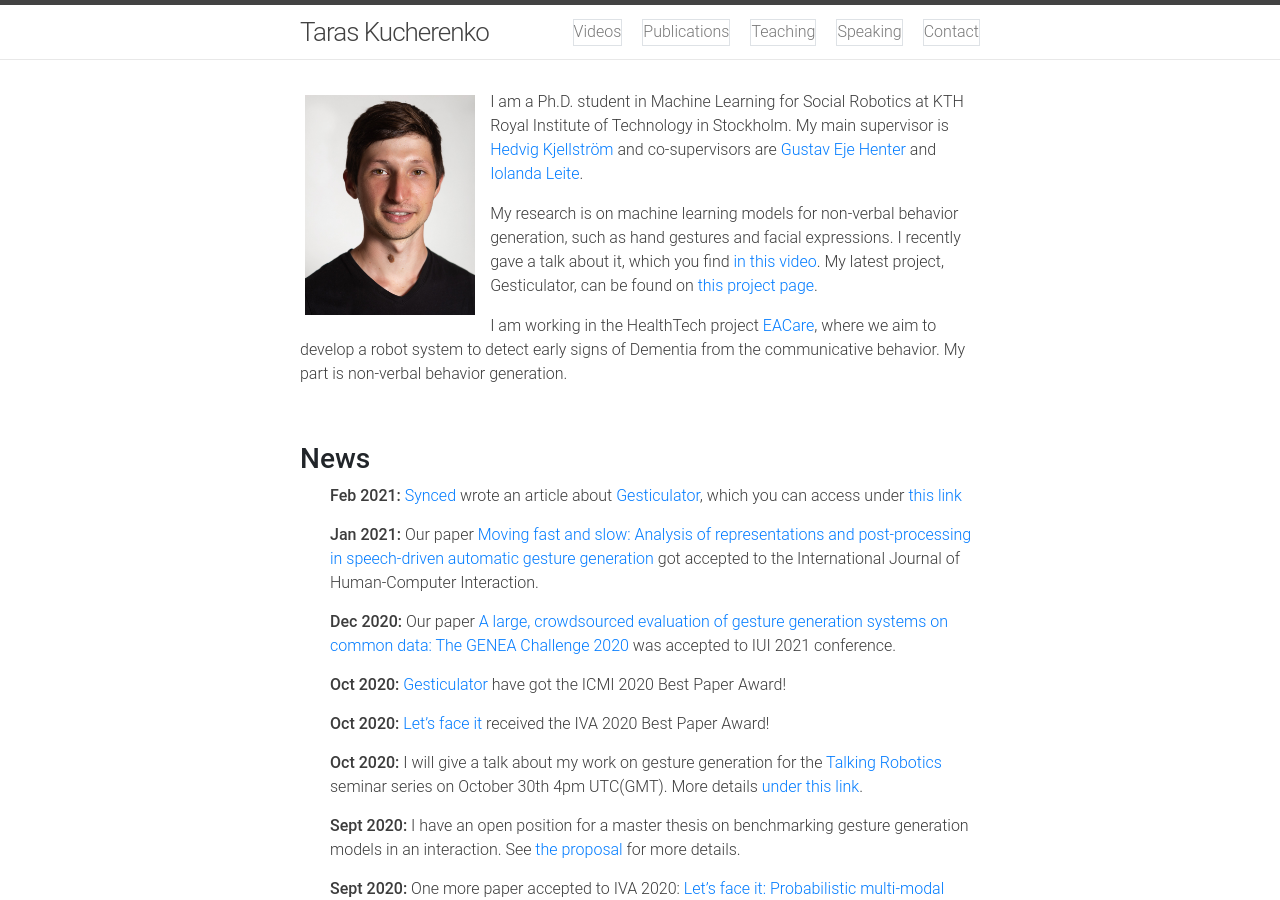
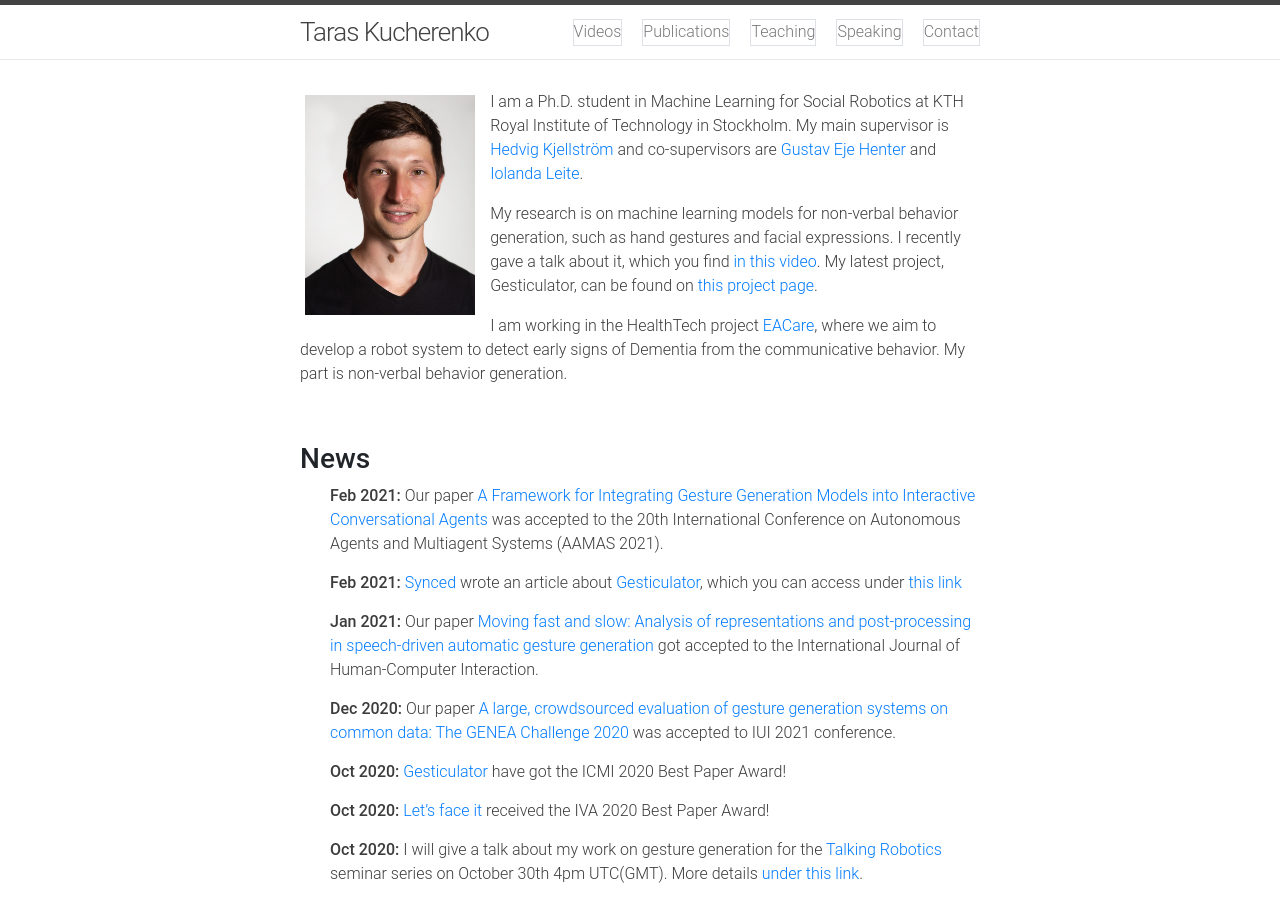
Before and after one commit to Svito-zar/Svito-zar.github.io, a Jekyll site: the page built from index.md, in a window 1280 px wide and 900 px high. Built offline with Jekyll 4.4.1, drawn with Linux system fonts in a browser that asks for light colours; nearby versions of some CDN libraries.

Commit message:
Added AAMAS 2021 Demonstrator

```diff
--- a/index.md
+++ b/index.md
@@ -25,6 +25,7 @@ I am working in the HealthTech project [EACare](http://www.csc.kth.se/cvap/EACar
 
 <br>
 ### **News**
+* <strong>Feb 2021:</strong> Our paper [A Framework for Integrating Gesture Generation Models into Interactive Conversational Agents](https://arxiv.org/abs/2102.12302) was accepted to the 20th International Conference on Autonomous Agents and Multiagent Systems (AAMAS 2021).
 * <strong>Feb 2021:</strong> [Synced](https://syncedreview.com/) wrote an article about [Gesticulator](https://svito-zar.github.io/gesticulator/), which you can access under [this link](https://syncedreview.com/2021/02/10/icmi-2020-best-paper-gesticulator-a-framework-for-semantically-aware-speech-driven-gesture-generation/)
 * <strong>Jan 2021:</strong> Our paper [Moving fast and slow: Analysis of representations and post-processing in speech-driven automatic gesture generation](https://www.tandfonline.com/doi/full/10.1080/10447318.2021.1883883) got accepted to the International Journal of Human-Computer Interaction.
 * <strong>Dec 2020:</strong> Our paper [A large, crowdsourced evaluation of gesture generation systems on common data: The GENEA Challenge 2020](https://arxiv.org/abs/2102.11617) was accepted to IUI 2021 conference.
```
Also changed, not shown: _pages/publications.md (+2 -0 lines).
